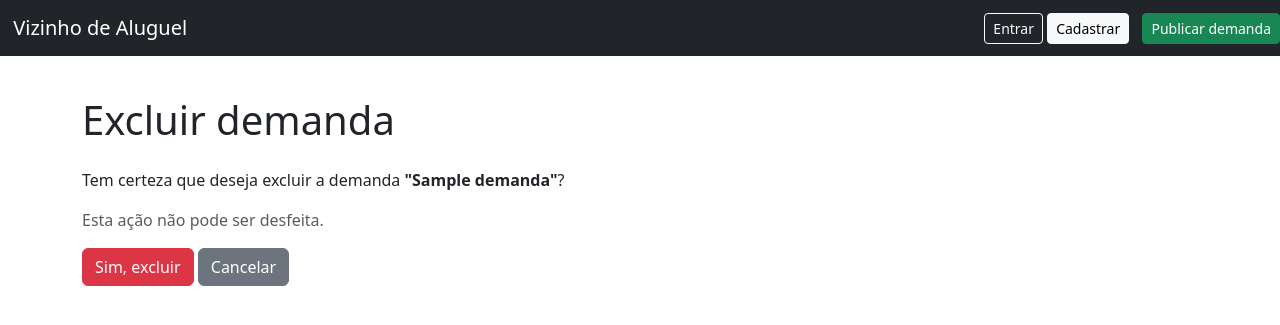
After one commit to laracruzw/vizinho, a Django app: page /demanda/1/excluir/ in a window 1280 px wide. The commit adds this page. Shown: the top 325 px of the page. Run offline with Django 5.2, Linux system fonts and the light colour scheme; tables that the repository leaves empty hold one stand-in row (values such as "Sample post").

Commit message:
feat: editar e excluir demanda com confirmação - dia 9

```diff
--- a/core/templates/core/detalhe.html
+++ b/core/templates/core/detalhe.html
@@ -4,6 +4,8 @@
 
 {% block content %}
   <a href="{% url 'home' %}" class="btn btn-outline-secondary btn-sm mb-3">← Voltar</a>
+  <a href="{% url 'editar_demanda' demanda.pk %}" class="btn btn-outline-primary btn-sm mb-3">Editar</a>
+  <a href="{% url 'excluir_demanda' demanda.pk %}" class="btn btn-outline-danger btn-sm mb-3">Excluir</a>
 
   <h1>{{ demanda.titulo }}</h1>
 
--- /dev/null
+++ b/core/templates/core/excluir_demanda.html
@@ -0,0 +1,16 @@
+{% extends "core/base.html" %}
+
+{% block title %}Excluir demanda{% endblock %}
+
+{% block content %}
+  <h1 class="mb-4">Excluir demanda</h1>
+
+  <p>Tem certeza que deseja excluir a demanda <strong>"{{ demanda.titulo }}"</strong>?</p>
+  <p class="text-muted">Esta ação não pode ser desfeita.</p>
+
+  <form method="post">
+    {% csrf_token %}
+    <button type="submit" class="btn btn-danger">Sim, excluir</button>
+    <a href="{% url 'detalhe_demanda' demanda.pk %}" class="btn btn-secondary">Cancelar</a>
+  </form>
+{% endblock %}
--- a/core/urls.py
+++ b/core/urls.py
@@ -5,6 +5,8 @@ urlpatterns = [
     path("", views.home, name="home"), # "": endereço, views.home é a funct que responde,
     #  name é o apelido pra essa rota
     path("demanda/nova/", views.criar_demanda, name="criar_demanda"),
+    path("demanda/<int:pk>/editar/", views.editar_demanda, name="editar_demanda"),
+    path("demanda/<int:pk>/excluir/", views.excluir_demanda, name="excluir_demanda"),
     path("demanda/<int:pk>/", views.detalhe_demanda, name="detalhe_demanda"),
     path("sobre/", views.sobre, name="sobre"),
 ]
--- a/core/views.py
+++ b/core/views.py
@@ -24,5 +24,29 @@ def detalhe_demanda(request, pk): # pk é o id da demanda
     demanda = get_object_or_404(Demanda, pk=pk)
     return render(request, "core/detalhe.html", {"demanda": demanda})
 
+def editar_demanda(request, pk):
+    demanda = get_object_or_404(Demanda, pk=pk)
+
+    if request.method == "POST":
+        form = DemandaForm(request.POST, instance=demanda)
+        if form.is_valid():
+            form.save()
+            messages.success(request, "Demanda atualizada com sucesso!")
+            return redirect("detalhe_demanda", pk=demanda.pk)
+    else:
+        form = DemandaForm(instance=demanda)
+
+    return render(request, "core/criar_demanda.html", {"form": form})
+
+def excluir_demanda(request, pk):
+    demanda = get_object_or_404(Demanda, pk=pk)
+
+    if request.method == "POST":
+        demanda.delete()
+        messages.success(request, "Demanda excluída com sucesso!")
+        return redirect("home")
+
+    return render(request, "core/excluir_demanda.html", {"demanda": demanda})
+
 def sobre(request):
     return render(request, "core/sobre.html")
```
